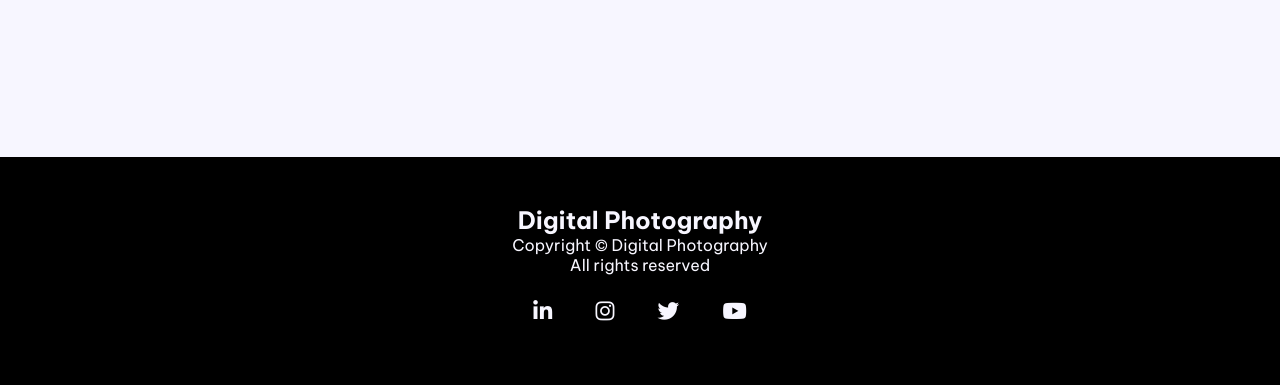
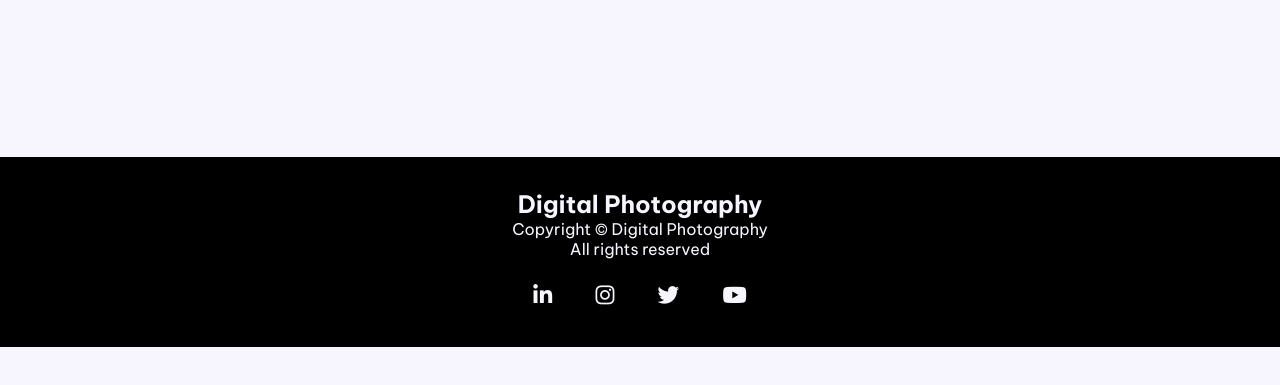
Before and after one commit to FreemanJournal/photography-store, a plain HTML site: page index.html in a window 1280 px wide. Shown: the part 2703-3088 px from the top of the page. After the commit the page ends 3050 px from the top, so only its background shows below. Drawn offline with Linux system fonts and the light colour scheme.

Commit message:
css changges

```diff
--- a/style.css
+++ b/style.css
@@ -197,7 +197,7 @@ header {
 
 
 footer {
-  padding: 3em 0;
+  padding:2em 0 1em 0;
   background: #000;
   color: #f7f6ff;
   text-align: center;
```
